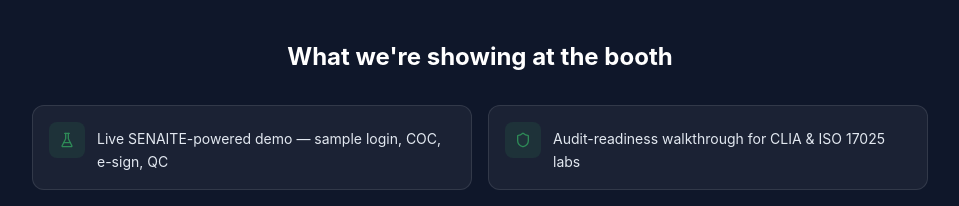
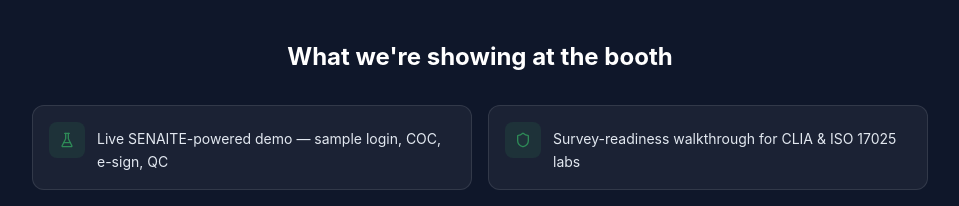
Before and after one commit to TombStoneDash/lims-box, a Next.js app: page /cola in a window 1280 px wide. Shown: the part 1580-1786 px from the top of the page, without its empty margins (160-1119 px from the left). Built offline with nearby package versions, Linux system fonts and the light colour scheme; no server answers.

Commit message:
copy: replace 'audit-ready' on /cola and /demo pages with 'survey-ready' / 'survey-readiness'

```diff
--- a/app/cola/page.tsx
+++ b/app/cola/page.tsx
@@ -30,7 +30,7 @@ const QR_SRC = `https://api.qrserver.com/v1/create-qr-code/?size=320x320&margin=
 
 const agenda = [
   { icon: FlaskConical, label: 'Live SENAITE-powered demo — sample login, COC, e-sign, QC' },
-  { icon: Shield, label: 'Audit-readiness walkthrough for CLIA & ISO 17025 labs' },
+  { icon: Shield, label: 'Survey-readiness walkthrough for CLIA & ISO 17025 labs' },
   { icon: Wrench, label: 'Talk through your workflows with the founding engineer' },
   { icon: Users, label: 'Early-adopter pilot — 5 slots, founding-member pricing' },
 ];
--- a/app/demo/page.tsx
+++ b/app/demo/page.tsx
@@ -629,7 +629,7 @@ export default function DemoPage() {
           <div className="grid grid-cols-2 md:grid-cols-4 gap-6 text-center text-sm">
             <div>
               <p className="font-bold text-slate-900 dark:text-white">ISO 17025</p>
-              <p className="text-xs text-slate-500">Audit-ready</p>
+              <p className="text-xs text-slate-500">Survey-ready</p>
             </div>
             <div>
               <p className="font-bold text-slate-900 dark:text-white">21 CFR Part 11</p>
```
